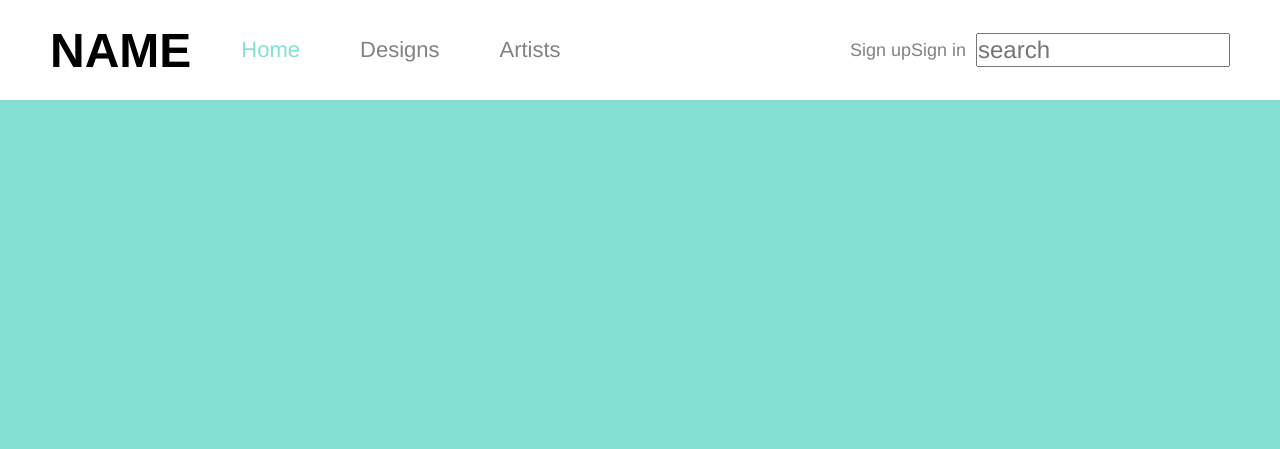
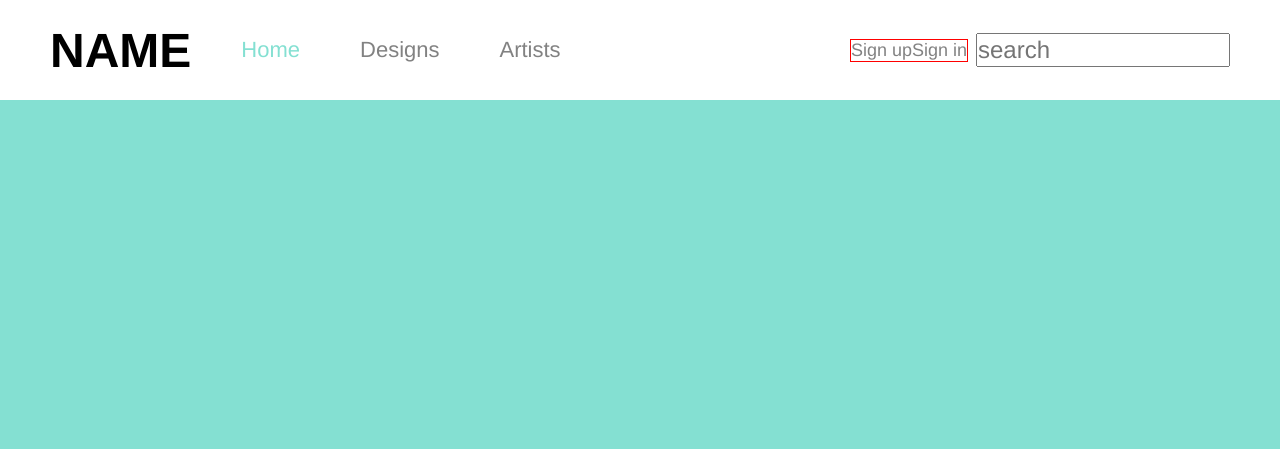
Before and after one commit to iCloudboy/Quill, a PHP site: page /index.php in a window 1280 px wide. Shown: the top 449 px of the page. Run offline with PHP 8.4, Linux system fonts and the light colour scheme.

Commit message:
fixing styling

```diff
--- a/resources/assets/css/app.css
+++ b/resources/assets/css/app.css
@@ -63,7 +63,8 @@
       text-decoration: none; }
     .head-container .head-right-container .head-unregistered {
       display: flex;
-      align-items: center; }
+      align-items: center;
+      border: 1px solid red; }
       .head-container .head-right-container .head-unregistered ul {
         display: flex;
         flex-direction: row;
--- a/resources/assets/css/sass/components/header.sass
+++ b/resources/assets/css/sass/components/header.sass
@@ -96,7 +96,7 @@
     .head-unregistered
       display: flex
       align-items: center
-      //border: 1px solid red
+      border: 1px solid red
 
       ul
         display: flex
```
